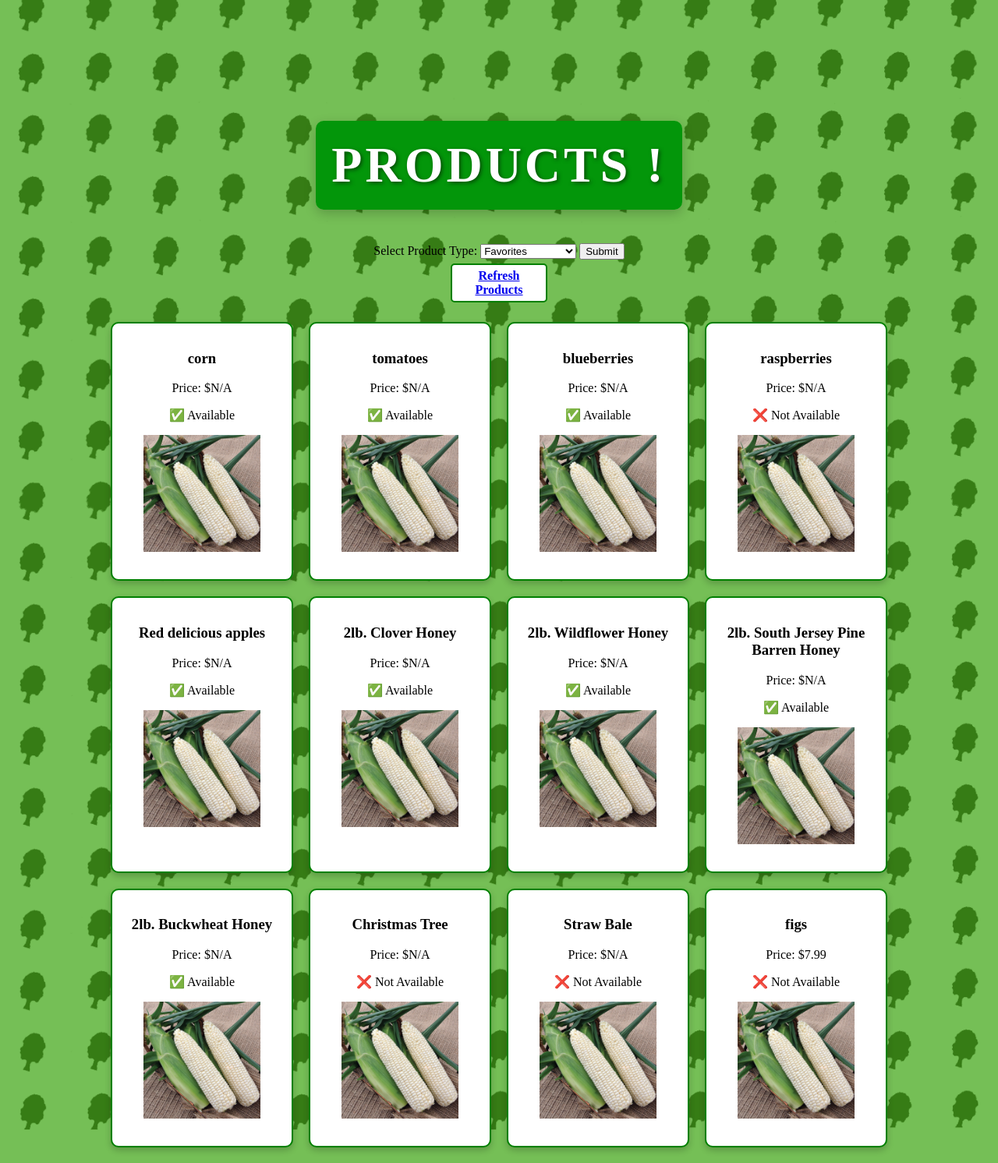
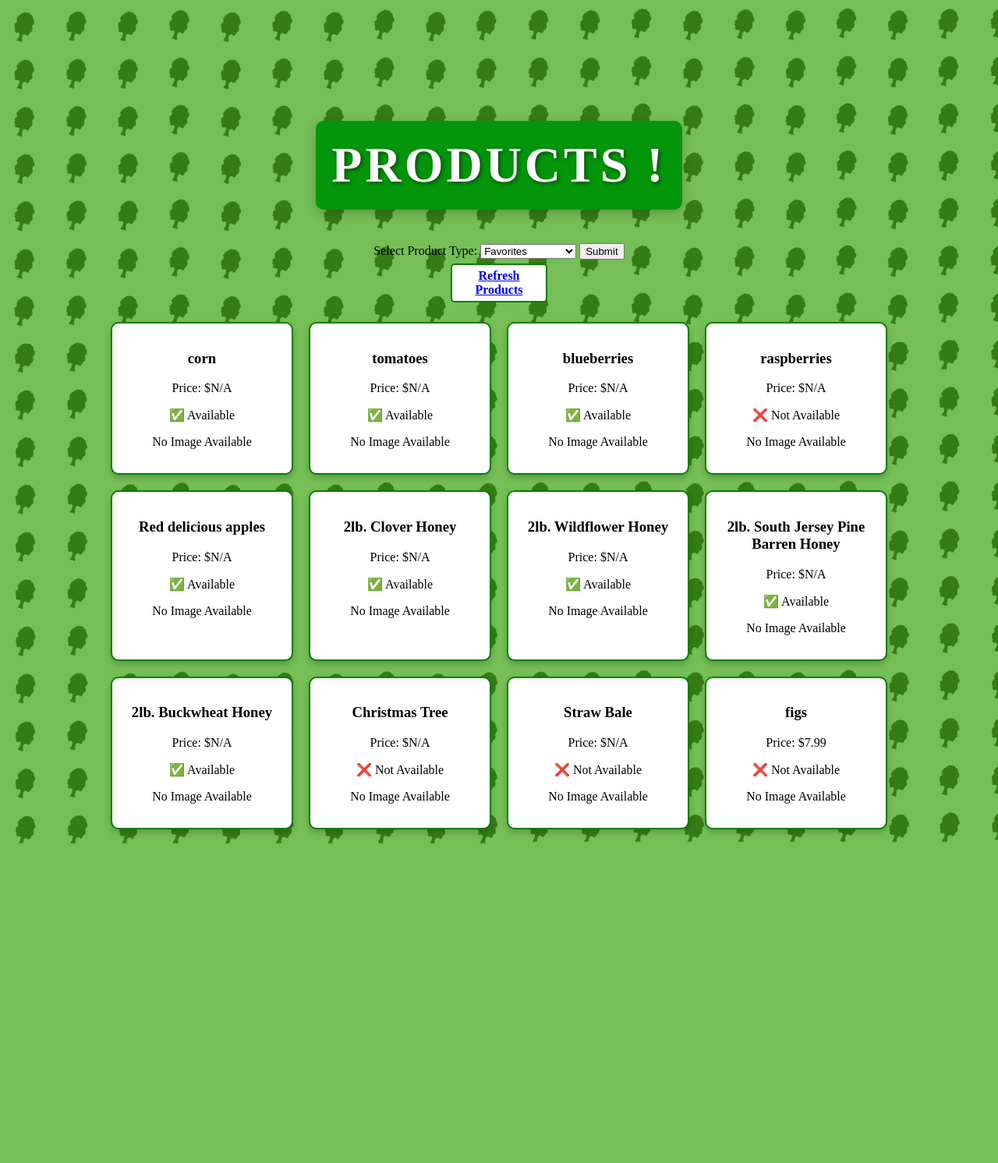
Before and after one commit to aLNCrn/Moores-Farm-Market-Website, a Flask app: page /getproducts in a window 1280 px wide. Shown: the part 165-1657 px from the top of the page at 78% size. After the commit the page ends 1247 px from the top, so only its background shows below. Run offline with Flask 3, Linux system fonts and the light colour scheme; data comes from the database, SQL or seed files in the repository; some libraries are stand-ins or nearby versions.

Commit message:
Update products.html

```diff
--- a/templates/products.html
+++ b/templates/products.html
@@ -88,7 +88,7 @@
                     {% if product['Imagelink'] %}
                 <p> <img src="{{ url_for('static', filename='product_images/' ~ product['Imagelink']) }}" alt="{{ product['Name'] }}" style="width:150px; height:auto;"></p>
                     {% else %}
-                <p> <img src="{{ url_for('static', filename='product_images/corn.jpg') }}" alt="{{ product['Name'] }}" style="width:150px; height:auto;"></p>
+                <p> No Image Available </p>
                 {% endif %}
                 {% if selected_table == 'FLOWERS' %}
                 <p>Annual: {{ product['Annual'] }}</p>
```
